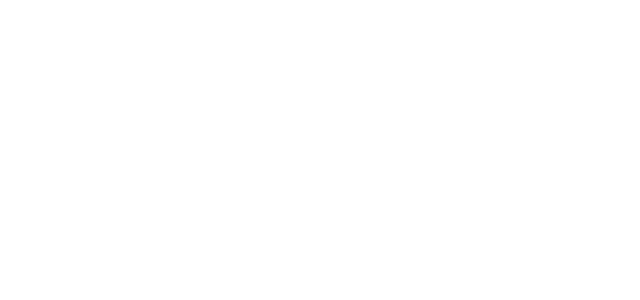
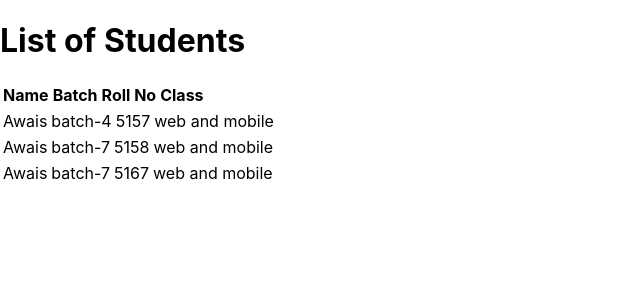
Before and after one commit to awais882s/class-05, a React (Create React App) app: page / in a window 1280 px wide. Shown: the top 300 px of the page, without its empty margins (0-640 px from the left). Built offline with nearby package versions, Linux system fonts and the light colour scheme.

Commit message:
diff func add

```diff
--- a/src/App.js
+++ b/src/App.js
@@ -1,10 +1,9 @@
-
+import Students from "./Components/students";
 
 function App() {
   return (
     <div className="App">
-
-
+      <Students />
     </div>
   );
 }
--- a/src/Components/data.js
+++ b/src/Components/data.js
@@ -1,20 +1,20 @@
 export const data = [
   {
-    name: "awais",
+    name: "Awais",
+    batch: "batch-4",
     rollno: 5157,
-    class: "web and mobile development",
-    batch: "batch-04",
+    class: "web and mobile"
   },
   {
-    name: "hamza",
+    name: "Awais",
+    batch: "batch-7",
     rollno: 5158,
-    class: "web and mobile development",
-    batch: "batch-07",
+    class: "web and mobile"
   },
   {
-    name: "Waqas",
+    name: "Awais",
+    batch: "batch-7",
     rollno: 5167,
-    class: "web and mobile development",
-    batch: "batch-07",
+    class: "web and mobile",
   },
 ];
--- a/src/Components/studentList.js
+++ b/src/Components/studentList.js
@@ -1,9 +1,32 @@
-function StudentList() {
-    return(
-        <div>
+// 1st method
+function StudentList({ student }) {
+  return (
+    <div>
+      <table>
+        <tr>
+          <td>{student.name}</td>
+          <td>{student.batch}</td>
+          <td>{student.rollno}</td>
+          <td>{student.class}</td>
+        </tr>
+      </table>
+    </div>
+  );
+}
+export default StudentList;
 
-        </div>
-    )
+// 2nd method
 
-};
-export default StudentList;
+// function StudentList(props) {
+//   return (
+//     <div>
+//       <tr>
+//         <td>{props.student.name}</td>
+//         <td>{props.student.batch}</td>
+//         <td>{props.student.rollno}</td>
+//         <td>{props.student.class}</td>
+//       </tr>
+//     </div>
+//   );
+// }
+// export default StudentList;
--- a/src/Components/students.js
+++ b/src/Components/students.js
@@ -1,12 +1,26 @@
-import  {useState} from react;
-import data, { data } from "./data"
+import { useState } from "react";
+import { data } from "./data";
+import StudentList from "./studentList";
 function Students() {
     const [students, setStudents] = useState(data)
-    return(
+    return (
         <div>
+            <h1>List of Students</h1>
+            <table>
+                <tr>
+                    <th>Name</th>
+                    <th>Batch</th>
+                    <th>Roll No</th>
+                    <th>Class</th>
+                </tr>
+            </table>
+            {
+                students.map((item) => {
+                    return <StudentList student={item} />
+                })
+            }
 
         </div>
     )
-
 };
 export default Students;
```
